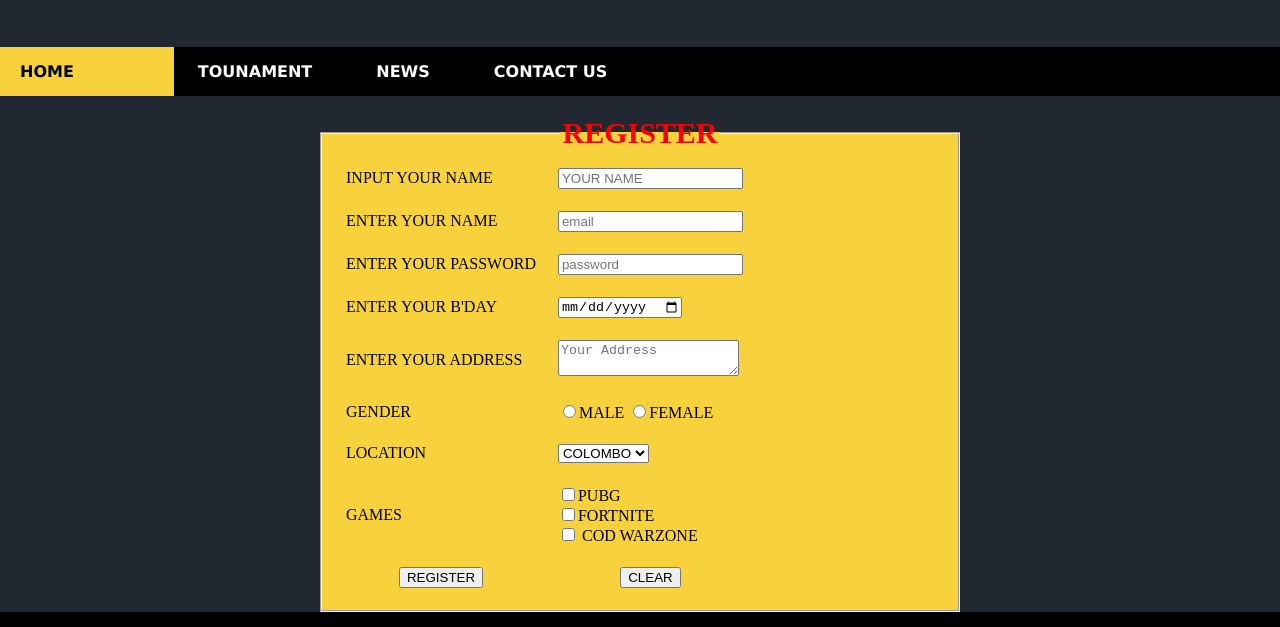
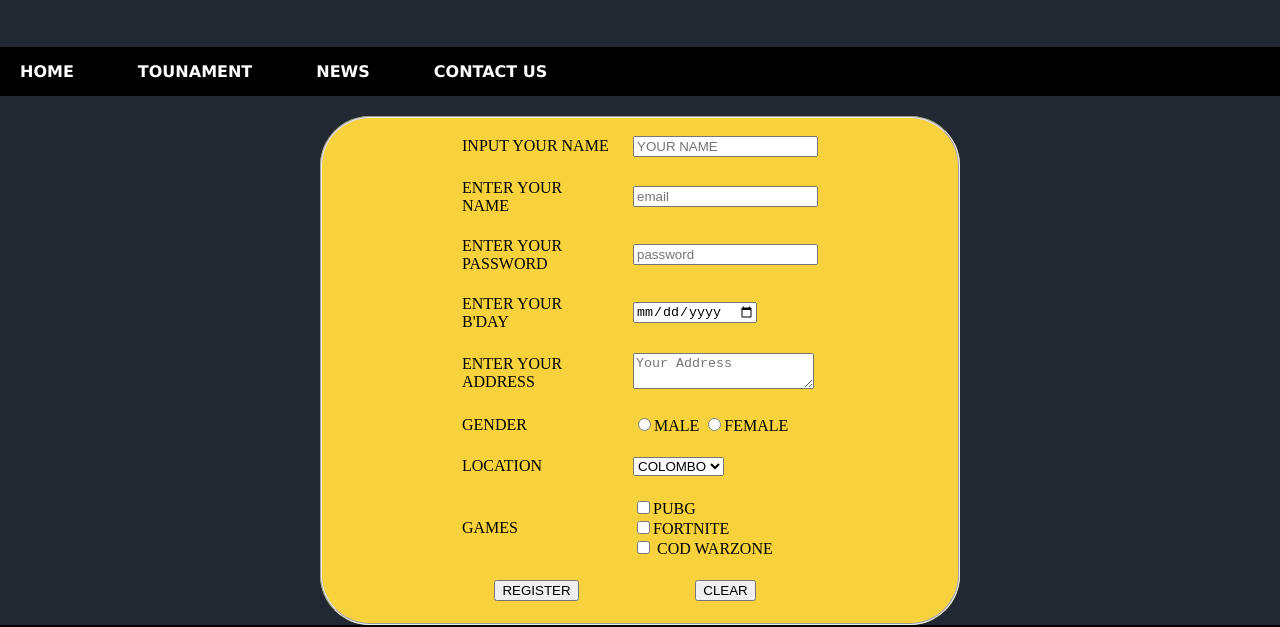
Before and after one commit to VinuthSriArampath/gamex.com, a plain HTML site: page register.html in a window 1280 px wide. Shown: the part 211-838 px from the top of the page. Drawn offline with Linux system fonts and the light colour scheme.

Commit message:
styled the registration form

```diff
--- a/register.html
+++ b/register.html
@@ -7,27 +7,29 @@
     <link rel="stylesheet" href="style.css">
     <style>
         fieldset{
-            background-color: rgb(248, 210, 60)
+            background-color: rgb(248, 210, 60);
+            border-radius: 50px;
+            margin-right:25% ;
+            margin-left: 25%;
+            padding-left: 10%;
+            padding-right: 10%;
+
         }
-        legend{
-            color: red;
-            font-weight: bolder;
-            font-size: 30px;
-        }
+
     </style>
 </head>
 <body>
 
     <div class="header"><h1 style="margin: 50px;">GAME<sub>X</sub>.COM</h1></div>
     <div class="mainop">
-        <a class="active" href="index.html">HOME</a>
+        <a href="index.html">HOME</a>
         <a href="tounament.html">TOUNAMENT</a>
         <a href="news.html">NEWS</a>
         <a href="contactus.html">CONTACT US</a>
     </div>
+        <div class="form">
             <form action="action.php" method="post">
-            <fieldset style="margin-left: 25%;margin-right: 25%;">
-                <legend style="text-align: center;">REGISTER</legend>
+            <fieldset>
                 <table cellpadding="10">
                     <tr>
                         <td>INPUT YOUR NAME</td>
@@ -77,6 +79,7 @@
             </fieldset>
 
             </form>
+        </div>
             <div class="footer">
                 <table width="100%">
                     <tr>
```
